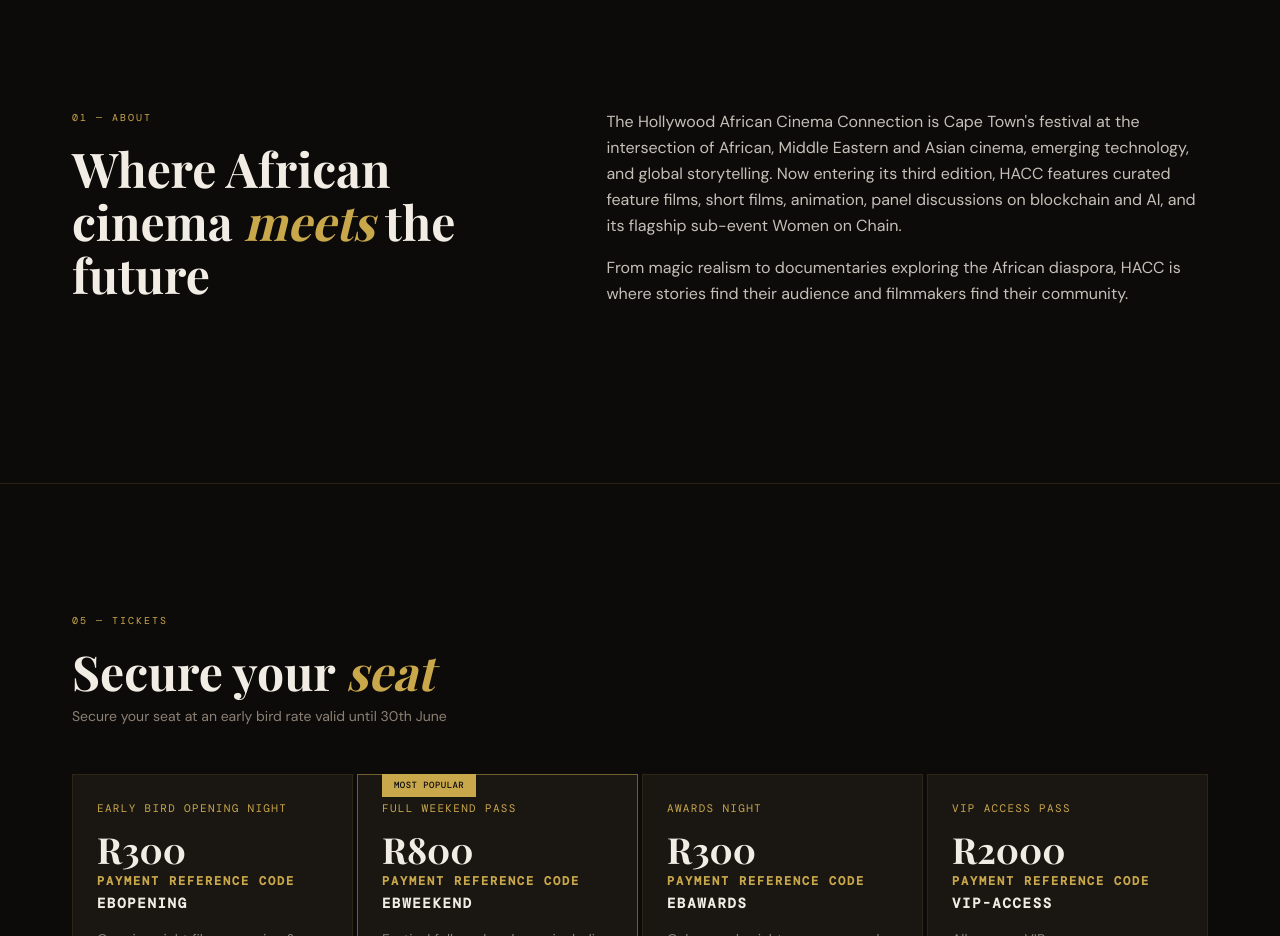
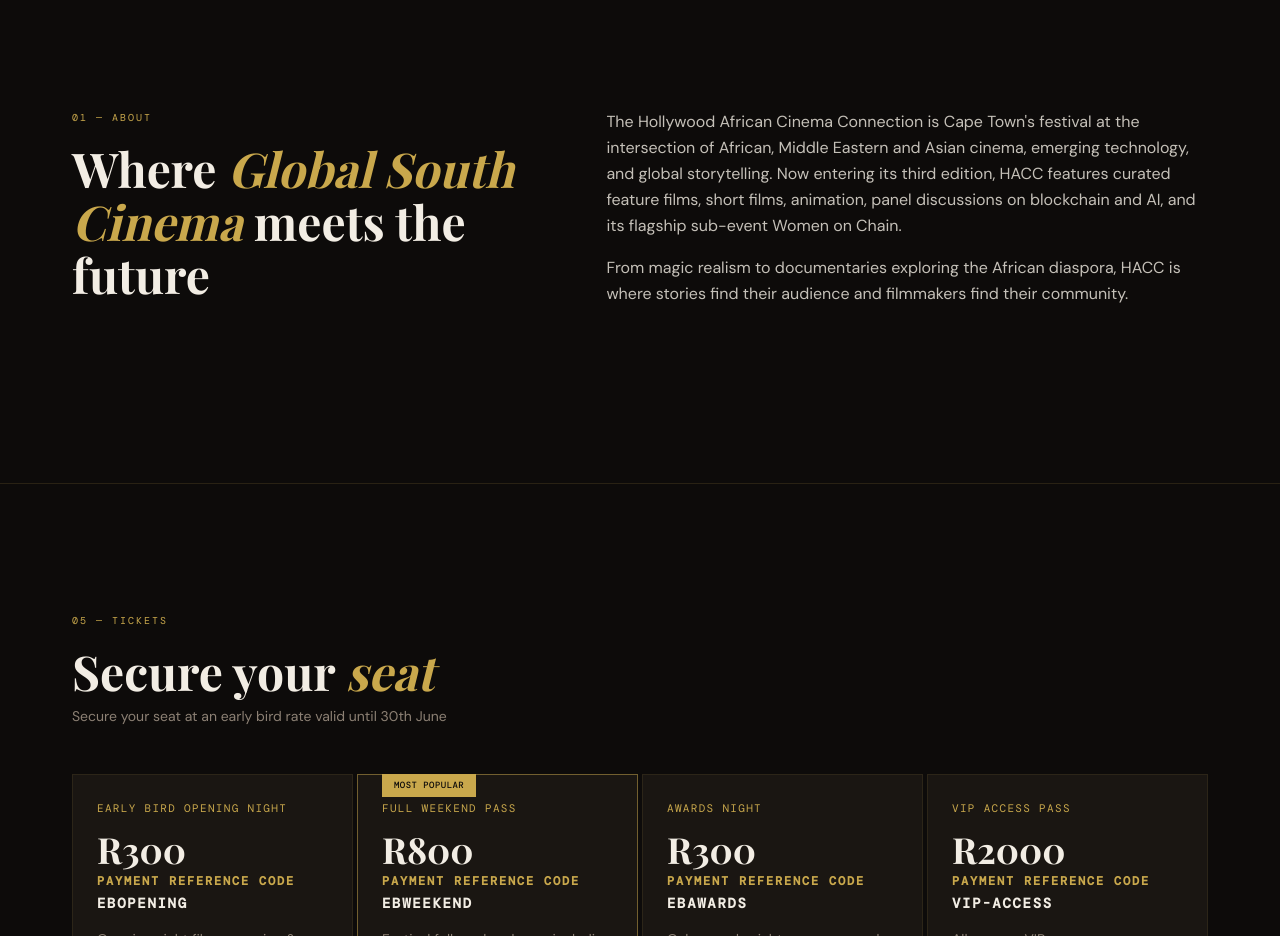
Before and after one commit to nafia007/hacc, a React (Vite) app: page / in a window 1280 px wide. Shown: the part 820-1756 px from the top of the page. Built offline with nearby package versions, Linux system fonts and the light colour scheme; a web font is replaced by a local one.

Commit message:
Update About heading to Global South Cinema

```diff
--- a/src/sections/About.tsx
+++ b/src/sections/About.tsx
@@ -30,8 +30,8 @@
               className="font-display font-bold text-cream leading-[1.1]"
               style={{ fontSize: "clamp(2rem, 4vw, 3rem)" }}
             >
-              Where African cinema{" "}
-              <em className="text-gold italic">meets</em> the future
+              Where <span className="text-gold italic">Global South Cinema</span>{" "}
+              meets the future
             </h2>
           </motion.div>
 
```
